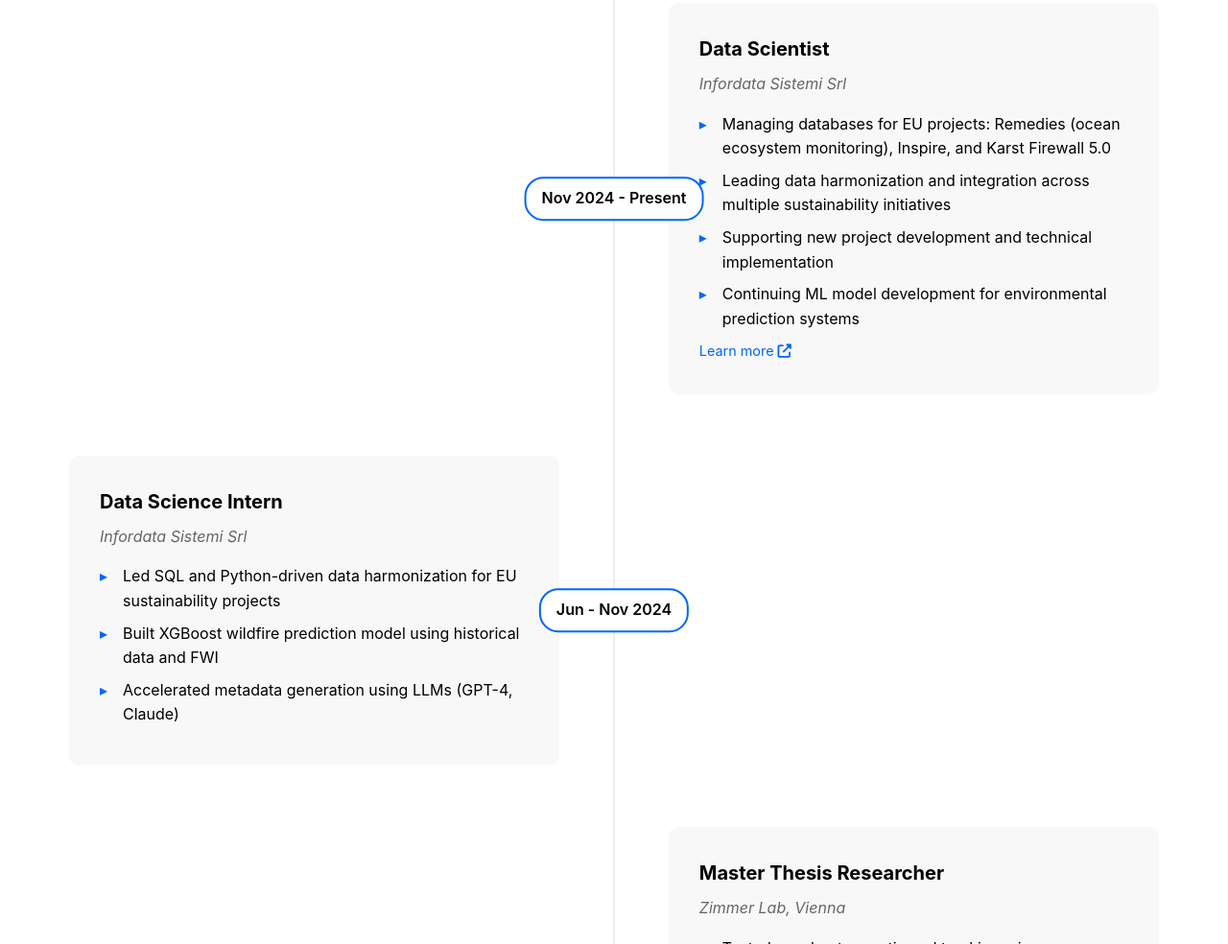
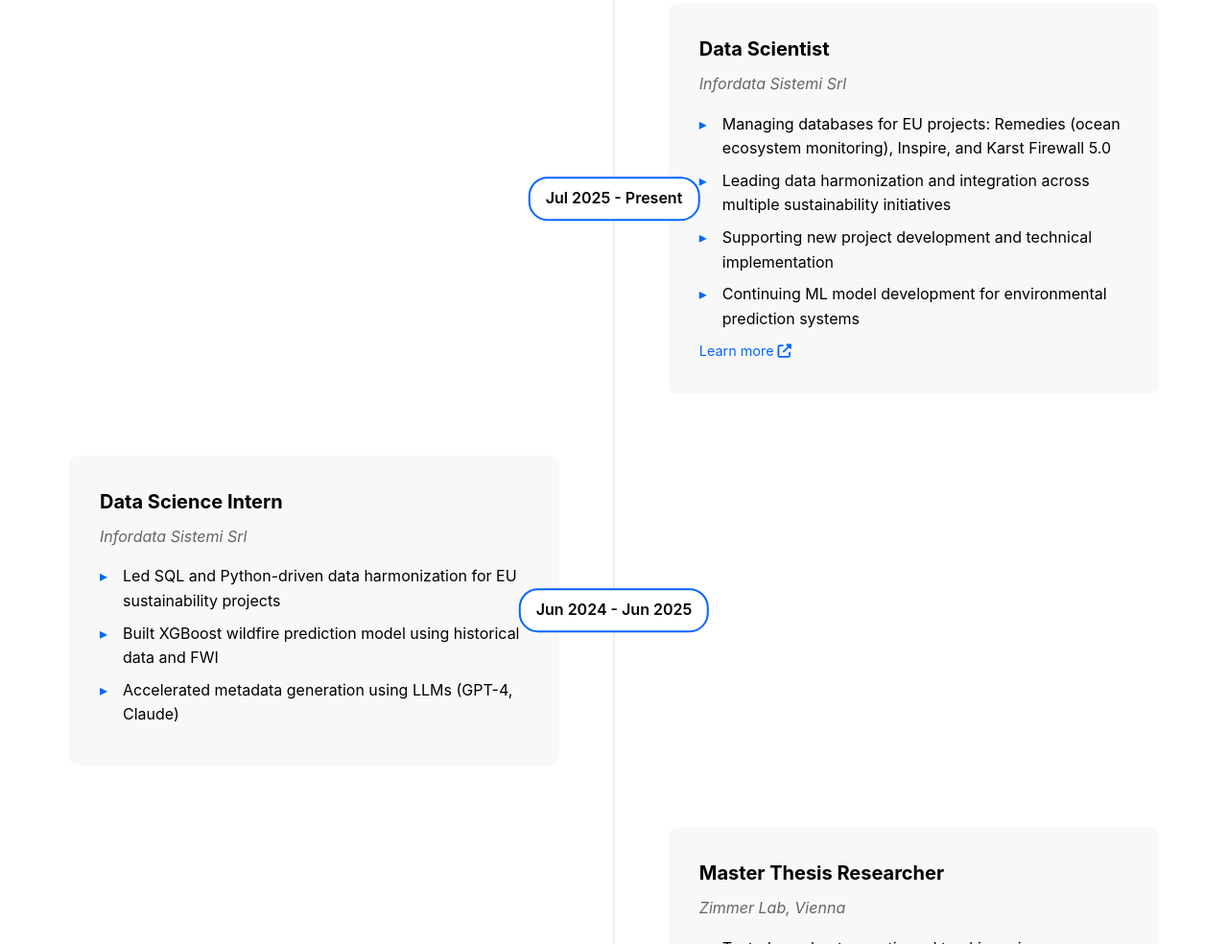
Before and after one commit to SamuelZidaric/online_resume, a plain HTML site: page index.html in a window 1280 px wide. Shown: the part 1577-2561 px from the top of the page at 96% size. Drawn offline with Linux system fonts and the light colour scheme.

Commit message:
Update index.html
Updated the dates at infordata

```diff
--- a/index.html
+++ b/index.html
@@ -90,7 +90,7 @@
                         Learn more <i class="fas fa-external-link-alt"></i>
                     </a>
                 </div>
-                <span class="timeline-date">Nov 2024 - Present</span>
+                <span class="timeline-date">Jul 2025 - Present</span>
             </div>
 
             <div class="timeline-item fade-in">
@@ -103,7 +103,7 @@
                         <li>Accelerated metadata generation using LLMs (GPT-4, Claude)</li>
                     </ul>
                 </div>
-                <span class="timeline-date">Jun - Nov 2024</span>
+                <span class="timeline-date">Jun 2024 - Jun 2025</span>
             </div>
 
             <div class="timeline-item fade-in">
```
